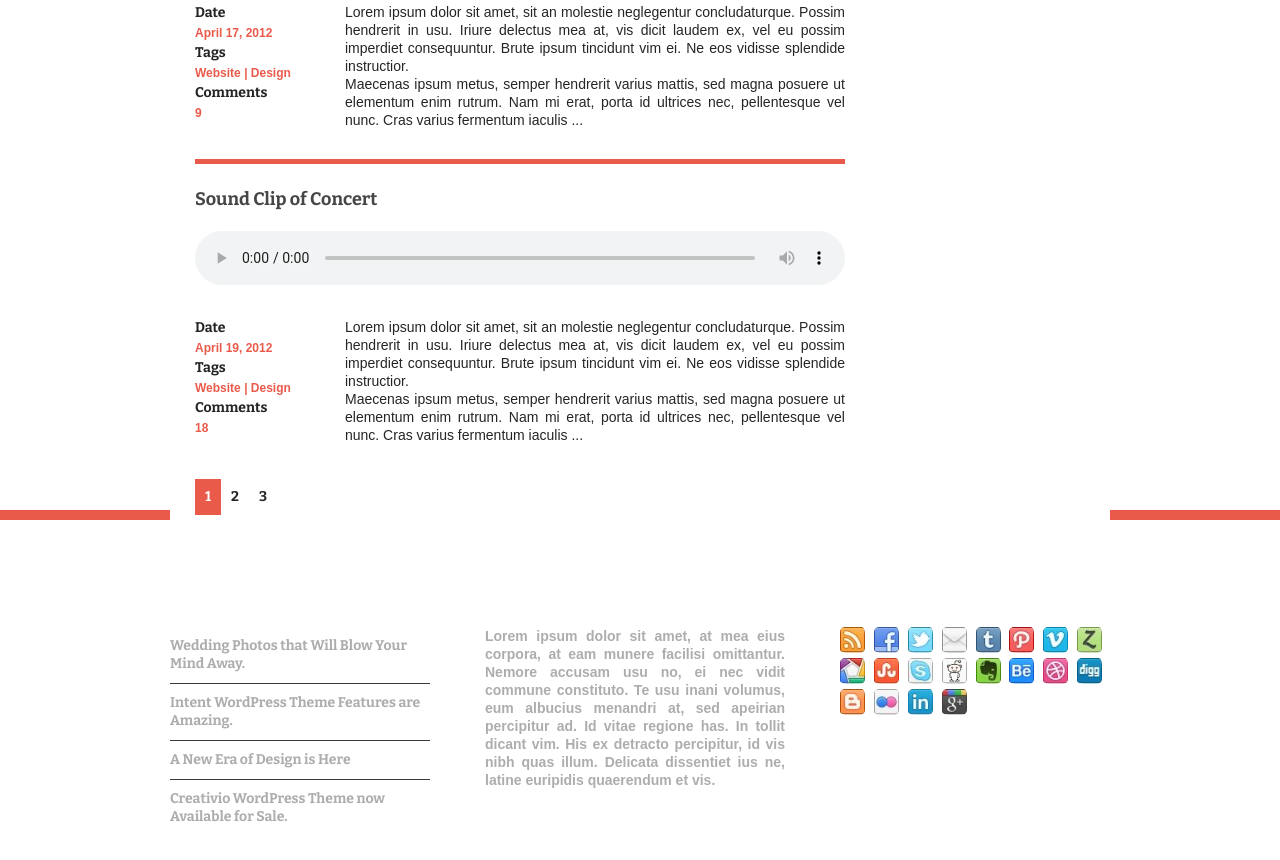
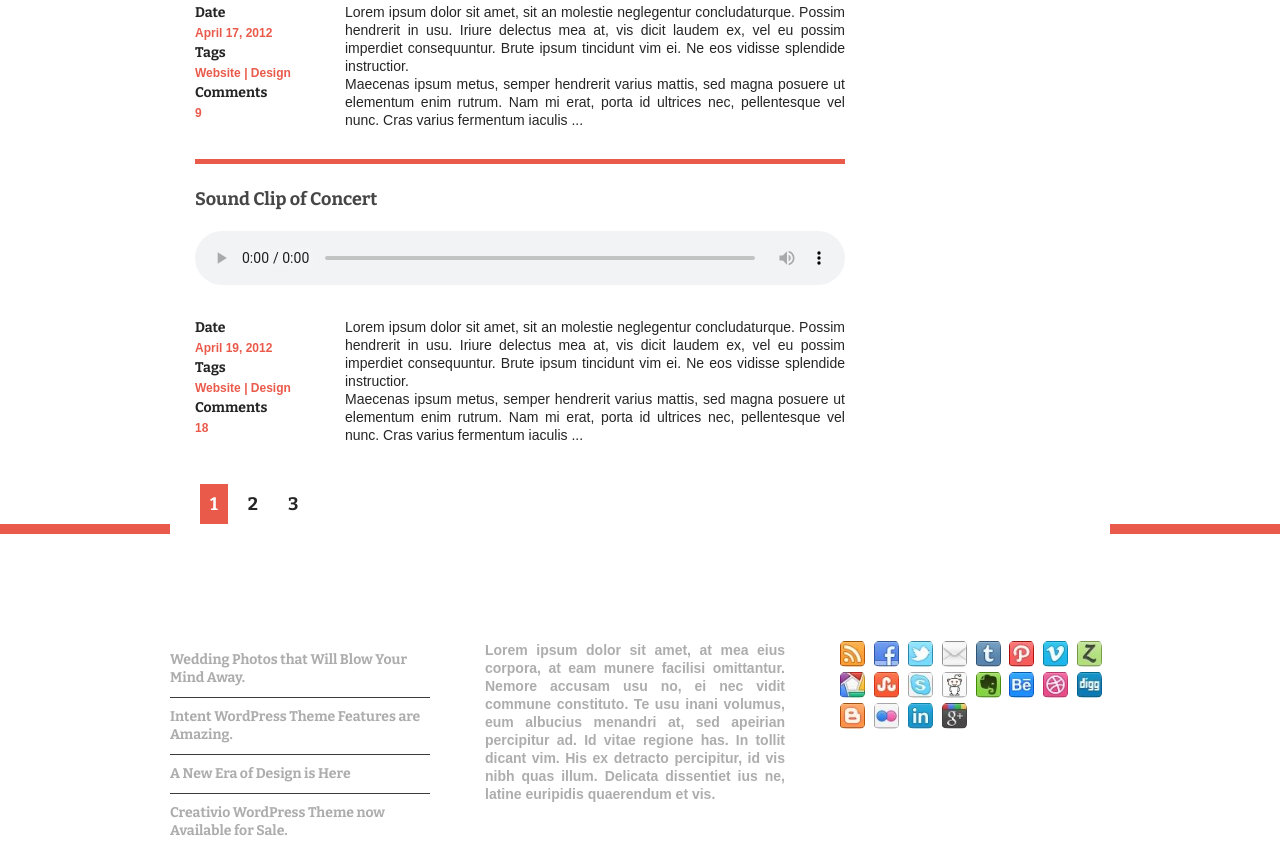
Before and after one commit to MaksimOlf/Indent, a plain HTML site: page blog.html in a window 1280 px wide. Shown: the part 1313-2173 px from the top of the page. Drawn offline with nearby package versions, Linux system fonts and the light colour scheme; files that its build step writes are made by us from their sources.

Commit message:
Add files via upload

```diff
--- a/#sourses/scss/blog.scss
+++ b/#sourses/scss/blog.scss
@@ -88,6 +88,12 @@
 		font-size: 16px;
 		line-height: 20px;
 		font-weight: 700;
+	}
+	&__tab {
+		padding: 10px;
+		font-size: 18px;
+		line-height: 20px;
+		margin: 5px;
 	}
 	&__advertisements {
 	}
```
